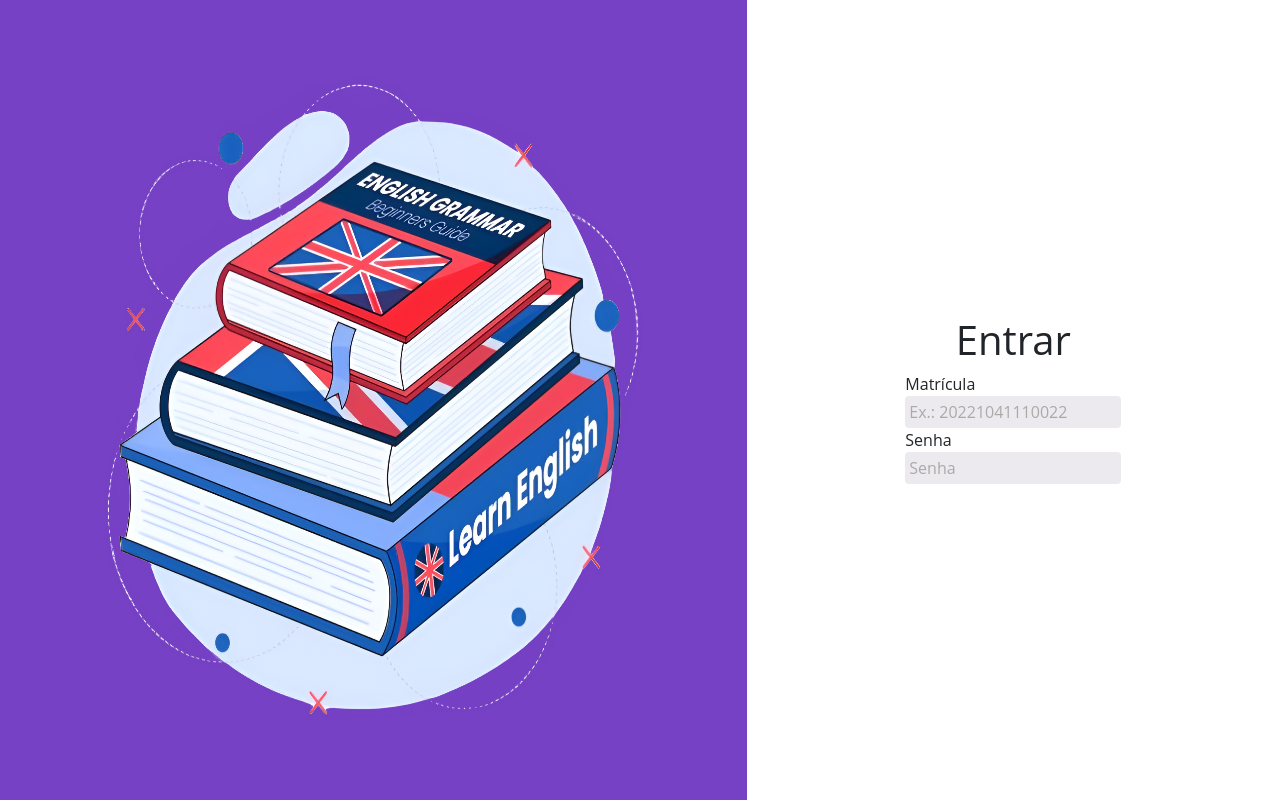
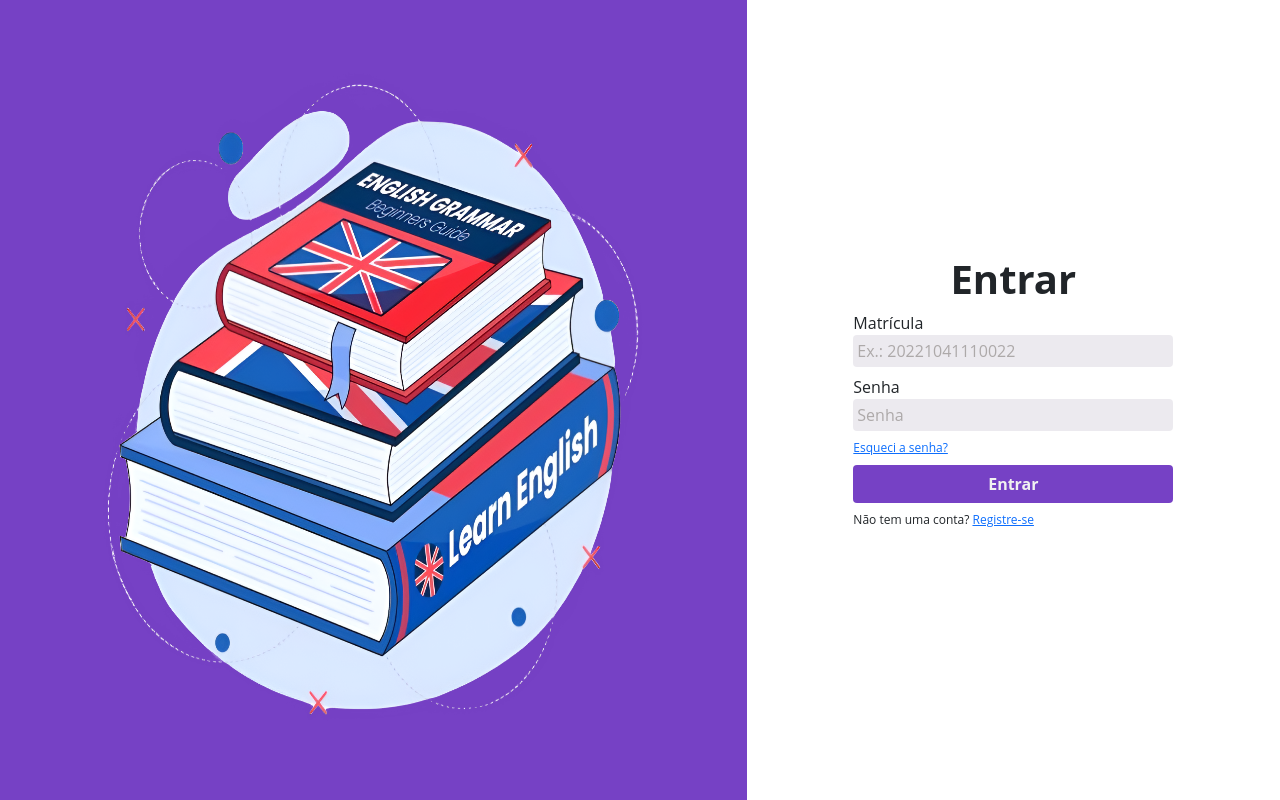
Before and after one commit to lysabacate/Projeto-MECK, a Flask app: page / in a window 1280 px wide. Run offline with Flask 3, Linux system fonts and the light colour scheme.

Commit message:
Enviando tela de login

```diff
--- a/app.py
+++ b/app.py
@@ -10,9 +10,13 @@ def paginainicial():
 def entrar():
     return render_template('pagina-login.html')
 
+@app.route('/registre-se')
+def registrar():
+    return render_template('pagina-registrar-conta.html')
+
 @app.route('/dashboard')
 def dashboard():
-    return render_template('dashboard.html')
+    return render_template('pagina-dashboard.html')
 
 
 if __name__ == '__main__':
--- a/static/css/style.css
+++ b/static/css/style.css
@@ -30,11 +30,29 @@ html, body{
     line-height: normal;
 }
 
+.informacoes{
+    width: 60%;
+}
+
 .informacoes .rounded{
     background: rgba(201, 196, 210, 0.35);
     border: 0;
+    outline: none;
 }
 
 .informacoes ::-webkit-input-placeholder{
     color: #ADA9A9;
 }
+
+.informacoes .btn{
+    background-color: #7641C5;
+    color: #F1F1F1;
+}
+
+.informacoes .btn:hover{
+    color: #F1F1F1 !important;
+}
+
+.informacoes a, p{
+    font-size: 12px;
+}
--- a/templates/pagina-login.html
+++ b/templates/pagina-login.html
@@ -13,13 +13,20 @@
         <div id='loginimg' class='col-7 roxobg d-flex justify-content-center align-items-center'>
             <img class='imglogin' src="/static/img/imagemlogin.png" alt="">
         </div>
-        <div class='blocoentrar col d-flex flex-column align-items-center justify-content-center'>
-            <h1>Entrar</h1>
-            <form action="" class='informacoes d-flex flex-column align-items-center'>
-                <label class='align-self-start' for="Matrícula">Matrícula</label>
-                <input class='p-1 rounded w-100' type="text" name="Matrícula" placeholder="Ex.: 20221041110022">
-                <label class='align-self-start' for="Senha">Senha</label>
-                <input class='p-1 rounded w-100' type="text" name="Senha" placeholder="Senha">
+        <div class='blocoentrar col p-0 d-flex flex-column align-items-center justify-content-center'>
+            <h1 class='fw-bold'>Entrar</h1>
+            <form action="{{url_for('dashboard')}}" class='informacoes d-flex flex-column align-items-center gap-2'>
+                <div class='w-100'>
+                    <label class='align-self-start' for="Matrícula">Matrícula</label>
+                    <input class='p-1 rounded w-100' type="text" name="Matrícula" placeholder="Ex.: 20221041110022">
+                </div>
+                <div class='w-100'>
+                    <label class='align-self-start' for="Senha">Senha</label>
+                    <input class='p-1 rounded w-100' type="text" name="Senha" placeholder="Senha">
+                </div>
+                <a class='align-self-start' href="#">Esqueci a senha?</a>
+                <input class='fw-bold bentrar btn w-100' type="submit" value="Entrar">
+                <p class='align-self-start'>Não tem uma conta? <a href="{{url_for('registrar')}}">Registre-se</a></p>
             </form>
         </div>
     </section>
```
